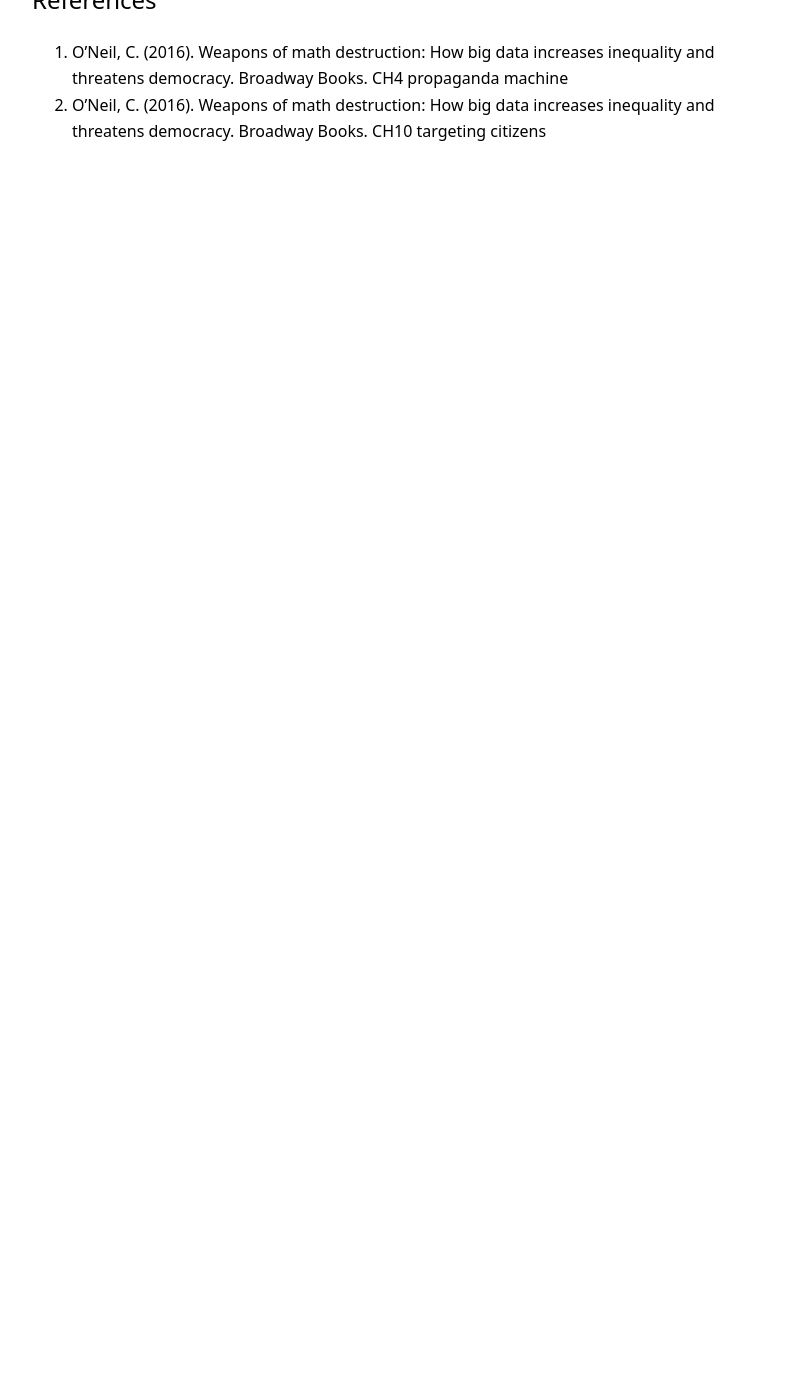
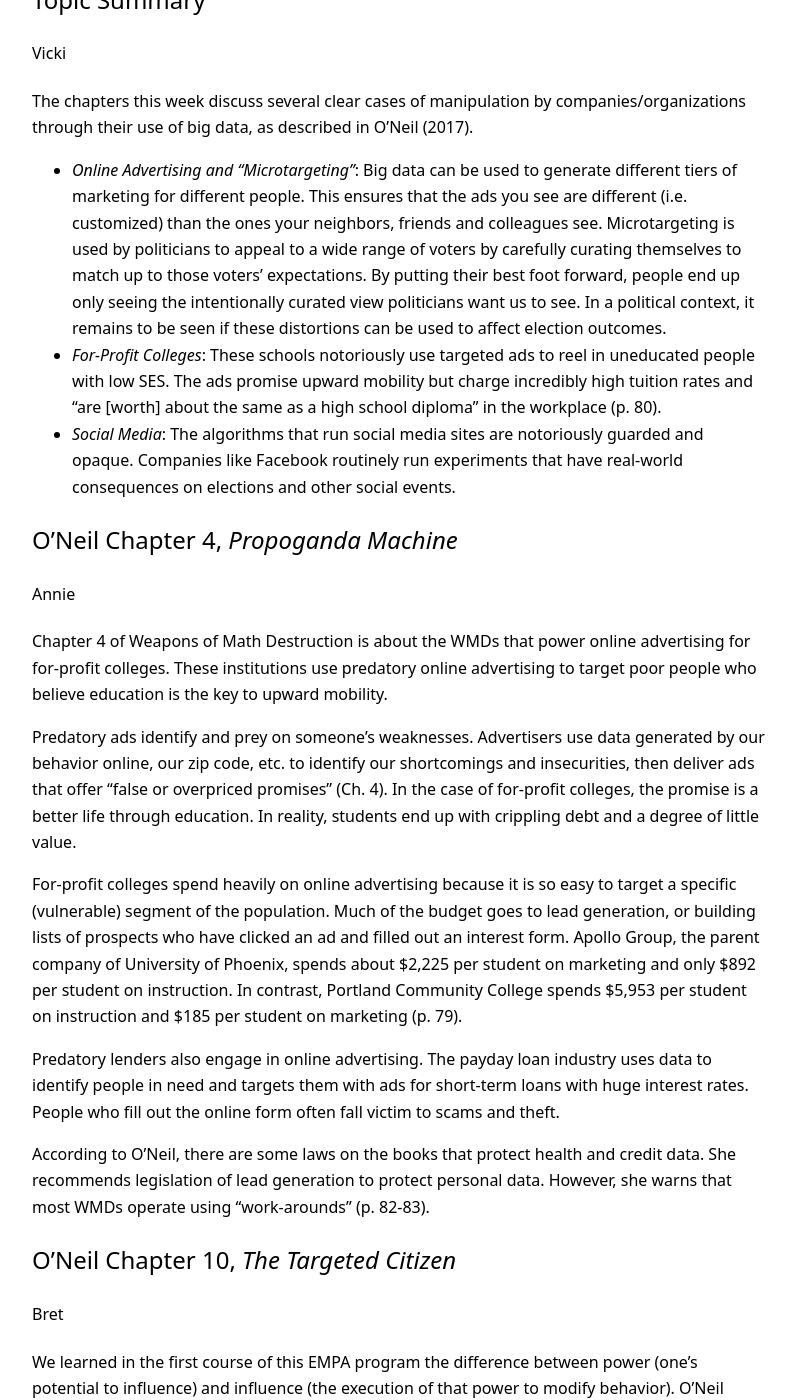
Before and after one commit to RandyWilkinsASU/ddm-textbook-summer-2019, a Jekyll site: the page built from _posts/2019-07-28-ch12-manipulation.md, in a window 1280 px wide and 1400 px high, scrolled down 434 px. Shown: the whole window, without its empty margins (240-1036 px from the left). Built offline with Jekyll 4.4.1, drawn with Linux system fonts in a browser that asks for light colours; our own code applies the rules of GitHub Pages for plain Markdown files; before the commit the page ends 900 px from its top, so only the background shows below that; some of the changed text lies outside the part shown.

Commit message:
Update 2019-07-28-ch12-manipulation.md

```diff
--- a/_posts/2019-07-28-ch12-manipulation.md
+++ b/_posts/2019-07-28-ch12-manipulation.md
@@ -1,9 +1,40 @@
 ---
 title: "Manipulation"
 ---
+Team 2 - Annie, Bret, Vicki
 
+## Topic Summary
+#### Vicki
+The chapters this week discuss several clear cases of manipulation by companies/organizations through their use of big data, as described in O’Neil (2017).
+* *Online Advertising and “Microtargeting”*: Big data can be used to generate different tiers of marketing for different people. This ensures that the ads you see are different (i.e. customized) than the ones your neighbors, friends and colleagues see. Microtargeting is used by politicians to appeal to a wide range of voters by carefully curating themselves to match up to those voters’ expectations. By putting their best foot forward, people end up only seeing the intentionally curated view politicians want us to see.
+In a political context, it remains to be seen if these distortions can be used to affect election outcomes.
+* *For-Profit Colleges*: These schools notoriously use targeted ads to reel in uneducated people with low SES. The ads promise upward mobility but charge incredibly high tuition rates and “are [worth] about the same as a high school diploma” in the workplace (p. 80).
+* *Social Media*: The algorithms that run social media sites are notoriously guarded and opaque. Companies like Facebook routinely run experiments that have real-world consequences on elections and other social events.
 
-Team 2
+## O'Neil Chapter 4, *Propoganda Machine*
+#### Annie
+Chapter 4 of Weapons of Math Destruction is about the WMDs that power online advertising for for-profit colleges. These institutions use predatory online advertising to target poor people who believe education is the key to upward mobility.
+
+Predatory ads identify and prey on someone’s weaknesses. Advertisers use data generated by our behavior online, our zip code, etc. to identify our shortcomings and insecurities, then deliver ads that offer “false or overpriced promises” (Ch. 4). In the case of for-profit colleges, the promise is a better life through education. In reality, students end up with crippling debt and a degree of little value.
+
+For-profit colleges spend heavily on online advertising because it is so easy to target a specific (vulnerable) segment of the population. Much of the budget goes to lead generation, or building lists of prospects who have clicked an ad and filled out an interest form. Apollo Group, the parent company of University of Phoenix, spends about $2,225 per student on marketing and only $892 per student on instruction. In contrast, Portland Community College spends $5,953 per student on instruction and $185 per student on marketing (p. 79).
+
+Predatory lenders also engage in online advertising. The payday loan industry uses data to identify people in need and targets them with ads for short-term loans with huge interest rates. People who fill out the online form often fall victim to scams and theft.
+
+According to O’Neil, there are some laws on the books that protect health and credit data. She recommends legislation of lead generation to protect personal data. However, she warns that most WMDs operate using “work-arounds” (p. 82-83).
+
+## O'Neil Chapter 10, *The Targeted Citizen*
+#### Bret
+We learned in the first course of this EMPA program the difference between power (one’s potential to influence) and influence (the execution of that power to modify behavior).  O’Neil (2016) warns in Weapons of Math Destruction that “Facebook’s potency comes not only from its reach but also from its ability to use its own customers to influence their friends” (p. 181). With nearly 2 billion people using Facebook worldwide, the publicly traded corporation has access to an enormous amount of big data which significantly increases its power ranking. Consequently, their ability to influence behavior is significant.  While I would like to believe that they will and have used this status primarily for good, it certainly seems reasonable that destructive consequences could precipitate as well.
+
+Consumers of data demand that information is current, relevant and can be attributed to certainty in achieving a desired outcome.  This chapter discussed ways that Facebook encouraged increased voter participation during the 2016 US presidential election. Additionally, the author described one independent firm’s ability to create 40,000,000 “psychographic” analyses from Facebook profiles of voters in this country (O’Neil p. 191), the results of which were used to target specific groups with specific messages seeking a specific outcome.  My takeaway from this chapter is that the complexities of politics, behavior and outcomes can’t be summarized solely by mathematical equations or algorithms. However, I find it fascinating the enormity of the potential power and influencePOWER & INFLUENCE that companies like Facebook, Google, Apple, Amazon and Verizon have on society. I’m certain that each of these firms knows far more about me than I’ll ever know about them.
+https://www.internetworldstats.com/facebook.htm
+
+## Discussion Questions
+* How does predatory online advertising perpetuate income inequality?
+* How can we protect vulnerable people from predatory online advertising and the WMDs that power it?
+* If a 15-minute couples’ interview can develop 1000’s of data points, how many data points are you contributing every day?
+* Do you consider Facebook to be a tool from which you receive the greater benefit, or is big data the recipient of that advantage?
 
 ## References
 
```
